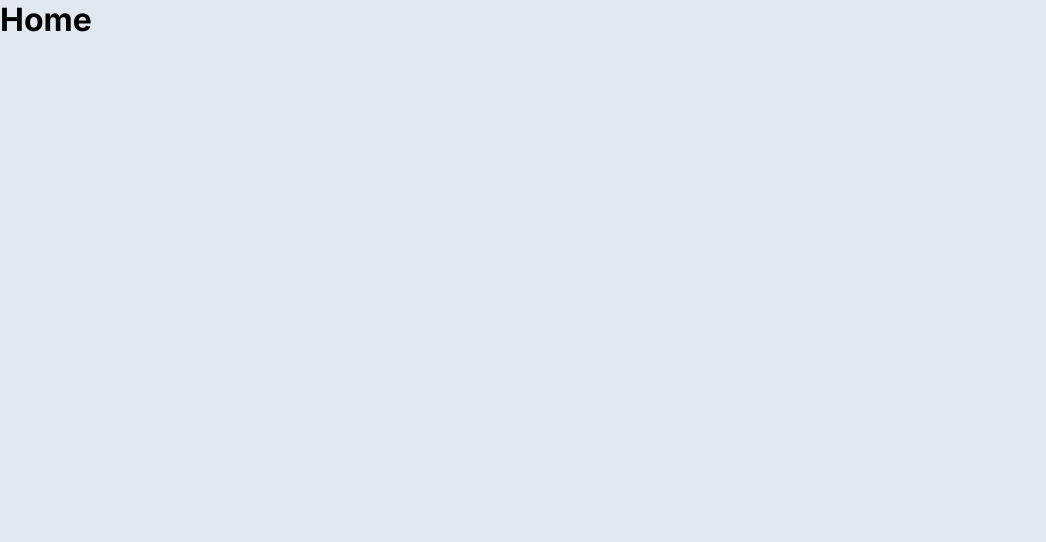
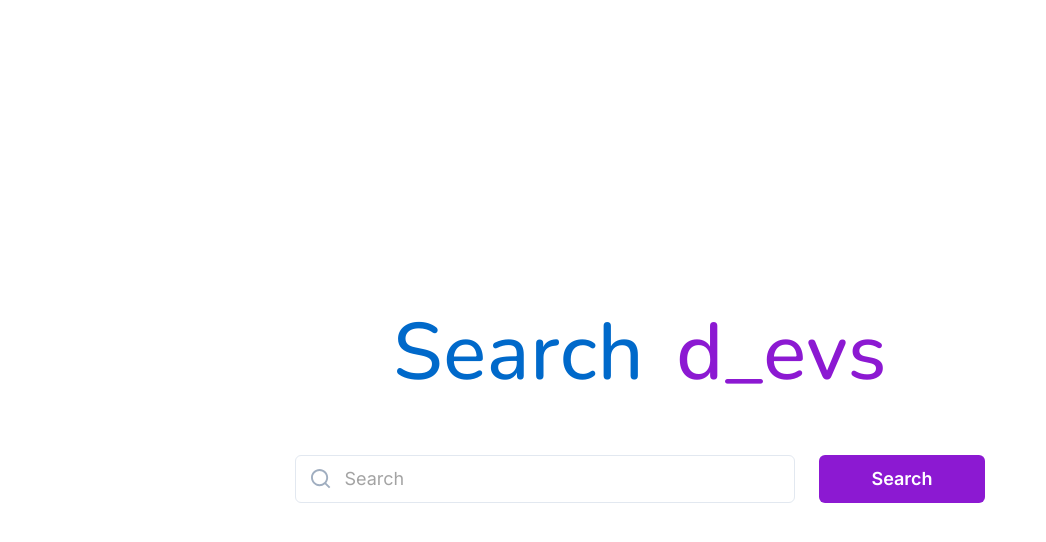
Before and after one commit to Lucasedusi/challenge-search-dev, a React (Vite) app: page / in a window 1280 px wide. Shown: the top 542 px of the page, without its empty margins (0-1046 px from the left). Built offline with nearby package versions, Linux system fonts and the light colour scheme.

Commit message:
:lipstick: feat: styling home page

```diff
--- a/package.json
+++ b/package.json
@@ -9,6 +9,7 @@
     "preview": "vite preview"
   },
   "dependencies": {
+    "phosphor-react": "^1.4.1",
     "react": "^18.2.0",
     "react-dom": "^18.2.0",
     "react-router-dom": "^6.8.1",
--- a/src/pages/Home/index.tsx
+++ b/src/pages/Home/index.tsx
@@ -1,3 +1,23 @@
+import { Container, FormSearch, TitleContainer, Wrapper } from "./styles";
+import IconSearch from "../../assets/icon-search.svg";
+import { Link } from "react-router-dom";
+
 export function Home() {
-	return <h1>Home</h1>;
+	return (
+		<Container>
+			<Wrapper>
+				<TitleContainer>
+					<h1 className="title-search">Search</h1>
+					<h1 className="title-dev">d_evs</h1>
+				</TitleContainer>
+				<FormSearch>
+					<img className="icon-search" src={IconSearch} />
+					<input placeholder="Search"></input>
+					<Link className="button-search" type="submit" to={"/profile"}>
+						Search
+					</Link>
+				</FormSearch>
+			</Wrapper>
+		</Container>
+	);
 }
--- /dev/null
+++ b/src/pages/Home/styles.ts
@@ -0,0 +1,104 @@
+import styled from "styled-components";
+
+export const Container = styled.div`
+	height: 100vh;
+	display: flex;
+	justify-content: center;
+	align-items: center;
+`;
+
+export const Wrapper = styled.div`
+	display: flex;
+	flex-direction: column;
+	justify-content: center;
+	align-items: center;
+	padding: 30px;
+`;
+
+export const TitleContainer = styled.div`
+	display: flex;
+	justify-content: center;
+	align-items: center;
+	gap: 2rem;
+
+	.title-search {
+		font-family: "Nunito";
+		font-style: normal;
+		font-weight: 500;
+		font-size: 80px;
+		line-height: 109px;
+		letter-spacing: 0.01em;
+
+		color: #0069ca;
+	}
+
+	.title-dev {
+		font-family: "Nunito";
+		font-style: normal;
+		font-weight: 500;
+		font-size: 80px;
+		line-height: 109px;
+		letter-spacing: 0.01em;
+
+		color: #8c19d2;
+	}
+`;
+
+export const FormSearch = styled.form`
+	position: relative;
+	display: flex;
+	margin-top: 48px;
+	gap: 1.5rem;
+
+	> input {
+		width: 500px;
+		height: 48px;
+		padding: 0 3rem;
+		border: 1px solid #e2e8f0;
+		border-radius: 6px;
+		font-family: "Nunito";
+		font-weight: 400;
+		font-size: 18px;
+		line-height: 28px;
+		color: rgba(0, 0, 0, 0.8);
+
+		::placeholder {
+			font-family: "Inter";
+			font-weight: 400;
+			font-size: 18px;
+			line-height: 28px;
+			color: rgba(0, 0, 0, 0.36);
+		}
+	}
+
+	.icon-search {
+		width: 20px;
+		height: 20px;
+		position: absolute;
+		box-sizing: border-box;
+		top: 50%;
+		left: 1rem;
+		transform: translateY(-50%);
+	}
+
+	.button-search {
+		display: flex;
+		background: #8c19d2;
+		border-radius: 6px;
+		justify-content: center;
+		align-items: center;
+		padding: 10px 52px;
+		border: 0;
+
+		color: #fff;
+		font-family: "Inter";
+		font-weight: 600;
+		font-size: 18px;
+		line-height: 28px;
+		transition: all 0.3s;
+
+		:hover {
+			opacity: 0.9;
+		}
+	}
+`;
--- a/src/styles/global.ts
+++ b/src/styles/global.ts
@@ -20,6 +20,7 @@ export const GlobalStyle = createGlobalStyle`
     font-weight: 400;
   }
 
+
   button {
     cursor: pointer;
   }
--- a/src/styles/theme/default.ts
+++ b/src/styles/theme/default.ts
@@ -1,6 +1,6 @@
 export const defaultTheme = {
 	colors: {
-		"base-background": "#E2E8F0",
+		"base-background": "#fff",
 		"base-primary": "#0069CA",
 		"base-secondary": "#8C19D2",
 		"title-profile": "#171923",
```
Also changed, not shown: src/@types/assets/index.d.ts (added, +24 -0 lines), src/assets/icon-search.svg (added), 1 other file (tests, documents, lock files or other folders).
